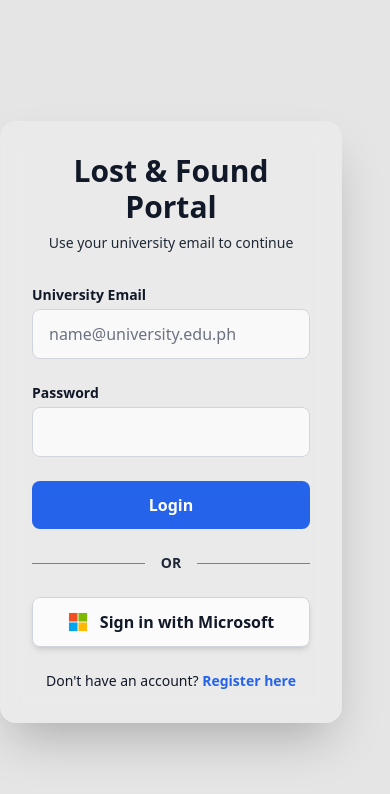
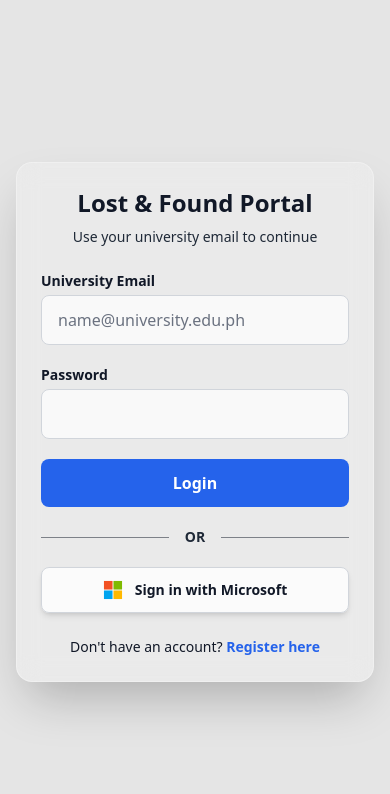
Before and after one commit to Jhayeeeee/web-final-project, a website: page public/index.html in a window 390 px wide. Drawn offline with nearby package versions, Linux system fonts and the light colour scheme.

Commit message:
style: mobile responsive login page

```diff
--- a/public/index.html
+++ b/public/index.html
@@ -7,49 +7,51 @@
     <!-- Tailwind CSS CDN -->
     <script src="https://cdn.tailwindcss.com"></script>
 </head>
-<body class="bg-neutral-200 bg-cover bg-center bg-no-repeat h-screen flex items-center justify-end pr-12 md:pr-24">
-    <div class="w-full max-w-md p-8 bg-white/20 backdrop-blur-md border-white/30 rounded-2xl shadow-2xl">
+<body class="bg-neutral-200 bg-cover bg-center bg-no-repeat min-h-screen flex items-center justify-center md:justify-end px-4 py-8 md:pr-24">
 
+    <div class="w-full max-w-md p-6 sm:p-8 bg-white/20 backdrop-blur-md border border-white/30 rounded-2xl shadow-2xl">
 
-        <div class="text-center mb-8">
-            <h2 class="text-3xl font-bold text-gray-900">Lost & Found Portal</h2>
+        <div class="text-center mb-6 sm:mb-8">
+            <h2 class="text-2xl sm:text-3xl font-bold text-gray-900">Lost & Found Portal</h2>
             <p class="text-gray-800 mt-2 text-sm">Use your university email to continue</p>
         </div>
 
-        <form id="loginForm" class="space-y-6">
+        <form id="loginForm" class="space-y-5 sm:space-y-6">
             <div>
                 <label for="email" class="block text-sm font-semibold text-gray-900">University Email</label>
                 <input type="email" id="email" name="email" placeholder="name@university.edu.ph" required
-                        class="mt-1 block w-full px-4 py-3 bg-white/70 border border-gray-300 rounded-lg text-gray-900 focus:outline-none focus:ring-2 focus:ring-blue-600 focus:bg-white placeholder-gray-500 transition duration-200">
+                        class="mt-1 block w-full px-4 py-3 text-base sm:text-sm bg-white/70 border border-gray-300 rounded-lg text-gray-900 focus:outline-none focus:ring-2 focus:ring-blue-600 focus:bg-white placeholder-gray-500 transition duration-200">
             </div>
 
             <div>
                 <label for="password" class="block text-sm font-semibold text-gray-900">Password</label>
                 <input type="password" id="password" name="password" required
-                        class="mt-1 block w-full px-4 py-3 bg-white/70 border border-gray-300 rounded-lg text-gray-900 focus:outline-none focus:ring-2 focus:ring-blue-600 focus:bg-white placeholder-gray-500 transition duration-200">
+                        class="mt-1 block w-full px-4 py-3 text-base sm:text-sm bg-white/70 border border-gray-300 rounded-lg text-gray-900 focus:outline-none focus:ring-2 focus:ring-blue-600 focus:bg-white placeholder-gray-500 transition duration-200">
             </div>
 
             <div class="text-center">
                 <button type="submit" class="w-full bg-blue-600 hover:bg-blue-700 text-white font-bold py-3 px-6 rounded-lg transition duration-200">
                     Login
                 </button>
-                <div class="flex items-center my-6">
+
+                <div class="flex items-center my-5 sm:my-6">
                     <div class="flex-grow border-t border-gray-900/50"></div>
                     <span class="mx-4 text-sm font-bold text-gray-800">OR</span>
                     <div class="flex-grow border-t border-gray-900/50"></div>
                 </div>
+
                 <!-- Microsoft Login Button -->
                 <button type="button"
                         class="w-full flex items-center justify-center gap-3 py-3 px-4 bg-white/80 hover:bg-white text-gray-900 font-bold rounded-lg shadow-md transition duration-200 border border-gray-300">
 
                     <!-- Microsoft LOGO (SVG) -->
-                <svg xmlns="http://www.w3.org/2000/svg" width="20" height="20" viewBox="0 0 21 21">
+                    <svg xmlns="http://www.w3.org/2000/svg" width="20" height="20" viewBox="0 0 21 21" class="shrink-0">
                         <path fill="#f25022" d="M1 1h9v9H1z"/>
                         <path fill="#00a4ef" d="M1 11h9v9H1z"/>
                         <path fill="#7fba00" d="M11 1h9v9h-9z"/>
                         <path fill="#ffb900" d="M11 11h9v9h-9z"/>
                     </svg>
-                Sign in with Microsoft
+                    <span class="text-sm sm:text-base">Sign in with Microsoft</span>
                 </button>
 
                 <div class="mt-6 text-center">
@@ -57,12 +59,14 @@
                         <a href="register.html" class="text-blue-600 font-bold hover:underline">Register here</a>
                     </p>
                 </div>
+            </div>
         </form>
-            <p id="loginErrorMessage" class="text-[#FF0000] text-sm font-bold text-center bg-[#FF0000]/10 border border-[#FF0000] rounded py-2 mb-4 hidden"></p>
+
+        <p id="loginErrorMessage" class="text-[#FF0000] text-sm font-bold text-center bg-[#FF0000]/10 border border-[#FF0000] rounded py-2 mt-4 hidden"></p>
     </div>
 
+    <script src="config.js"></script>
     <script src="auth.js"></script>
-           <script src="config.js"></script>
 
 </body>
 </html>
```
Lines whose indentation alone changed are shown as unchanged.
